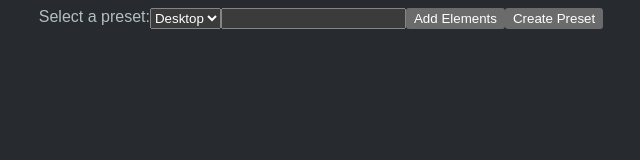
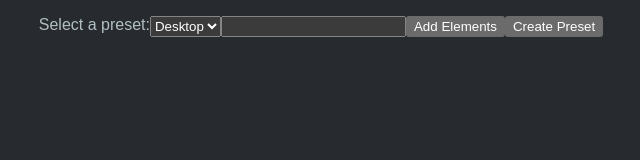
Before and after one commit to AbidAlWassie/icon-resizer, a plain HTML site: page index.html in a window 1280 px wide. Shown: the whole page, without its empty margins (319-959 px from the left). Drawn offline with Linux system fonts and the light colour scheme.

Commit message:
minor changes

```diff
--- a/css/style.css
+++ b/css/style.css
@@ -5,11 +5,13 @@ html {
 }
 
 body {
+  margin: 0;
   color: #b2bfc4;
   background: #272a2e;
 }
 
 .container {
+  margin: 16px;
   display: flex;
   justify-content: center;
 }
@@ -17,3 +19,5 @@ body {
 .resizeUnit {
   max-width: 40px;
 }
+
+.primaryBtn {}
--- a/index.html
+++ b/index.html
@@ -21,7 +21,7 @@
 
 
     <input type="number" id="inputField">
-    <button id="addBtn">Add Elements</button>
+    <button class="primaryBtn" id="addBtn">Add Elements</button>
     <button>Create Preset</button>
   </div>
 
```
Also changed, not shown: js/script.js (+0 -14 lines).
